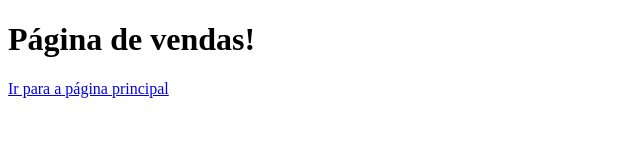
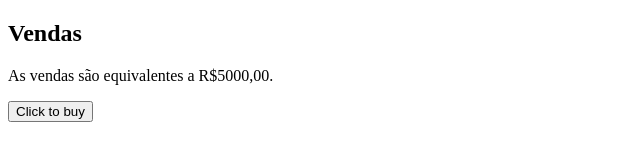
Before and after one commit to MarleySLand/TestGit, a plain HTML site: page vendas.html in a window 1280 px wide. Shown: the whole page, without its empty margins (0-640 px from the left). Drawn offline with Linux system fonts and the light colour scheme.

Commit message:
Estrutura da página de vendas criada

```diff
--- a/vendas.html
+++ b/vendas.html
@@ -4,9 +4,15 @@
     <meta charset="UTF-8">
     <meta name="viewport" content="width=device-width, initial-scale=1.0">
     <title>Vendas - Venda e compre.</title>
+
+
+
 </head>
 <body>
-    <h1>Página de vendas!</h1>
-    <a href="index.html">Ir para a página principal</a>
+    <div>
+        <h2>Vendas</h2>
+        <p>As vendas são equivalentes a R$5000,00.</p>
+        <button>Click to buy</button>
+    </div>
 </body>
 </html>
```
